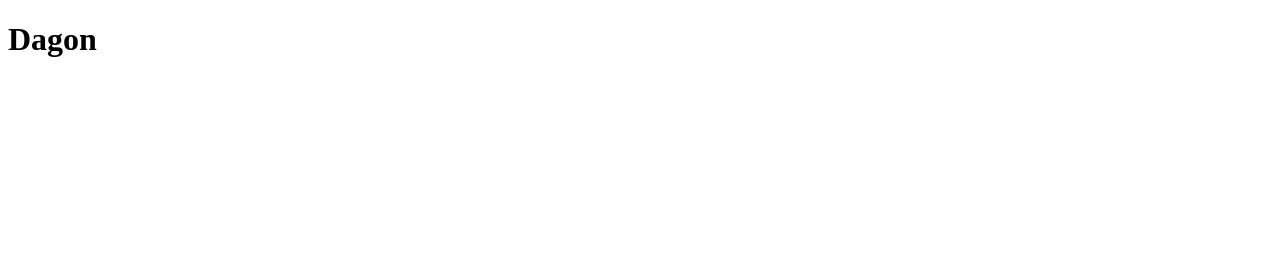
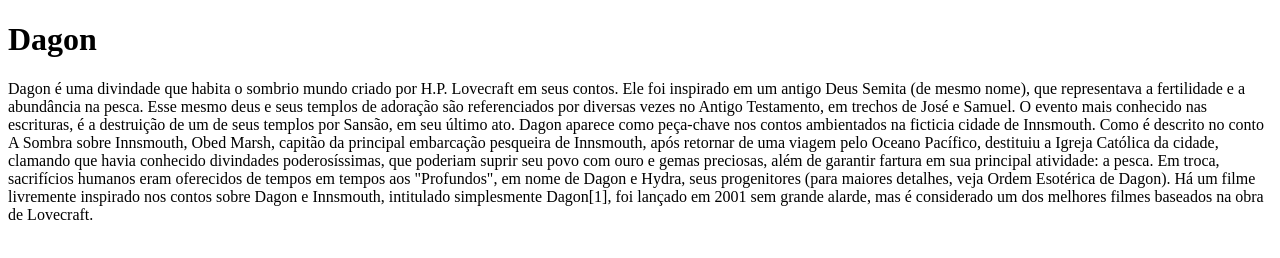
Before and after one commit to Vitorspugaa/silverio, a plain HTML site: page index.html in a window 1280 px wide. Drawn offline with Linux system fonts and the light colour scheme.

Commit message:
Update index.html

```diff
--- a/index.html
+++ b/index.html
@@ -3,5 +3,25 @@
   <title>Historias de H.P. Lovecraft</title>
   <body>
     <h1> Dagon </h1>
+  <p>
+  Dagon é uma divindade que habita o sombrio mundo criado por H.P.
+ Lovecraft em seus contos. Ele foi inspirado em um antigo Deus Semita (de mesmo nome), que representava
+ a fertilidade e a abundância na pesca. Esse mesmo deus e seus templos de adoração são referenciados por
+diversas vezes no Antigo Testamento, em trechos de José e Samuel. O evento mais conhecido nas escrituras,
+é a destruição de um de seus templos por Sansão, em seu último ato.
+Dagon aparece como peça-chave nos contos ambientados na ficticia cidade de Innsmouth. Como é descrito no
+conto A Sombra sobre Innsmouth, Obed Marsh, capitão da principal embarcação pesqueira de Innsmouth, após
+retornar de uma viagem pelo Oceano Pacífico, destituiu a Igreja Católica da cidade, clamando que havia
+conhecido divindades poderosíssimas, que poderiam suprir seu povo com ouro e gemas preciosas, além de garantir
+fartura em sua principal atividade: a pesca. Em troca, sacrifícios humanos eram oferecidos de tempos em tempos aos
+ "Profundos", em nome de Dagon e Hydra, seus progenitores (para maiores detalhes, veja Ordem Esotérica de Dagon).
+  Há um filme livremente inspirado nos contos sobre Dagon e Innsmouth, intitulado simplesmente Dagon[1], foi lançado
+ em 2001 sem grande alarde, mas é considerado um dos melhores filmes baseados na obra de Lovecraft.
+
+
+    </p>
+
+
+
   </body>
 </html>
```
